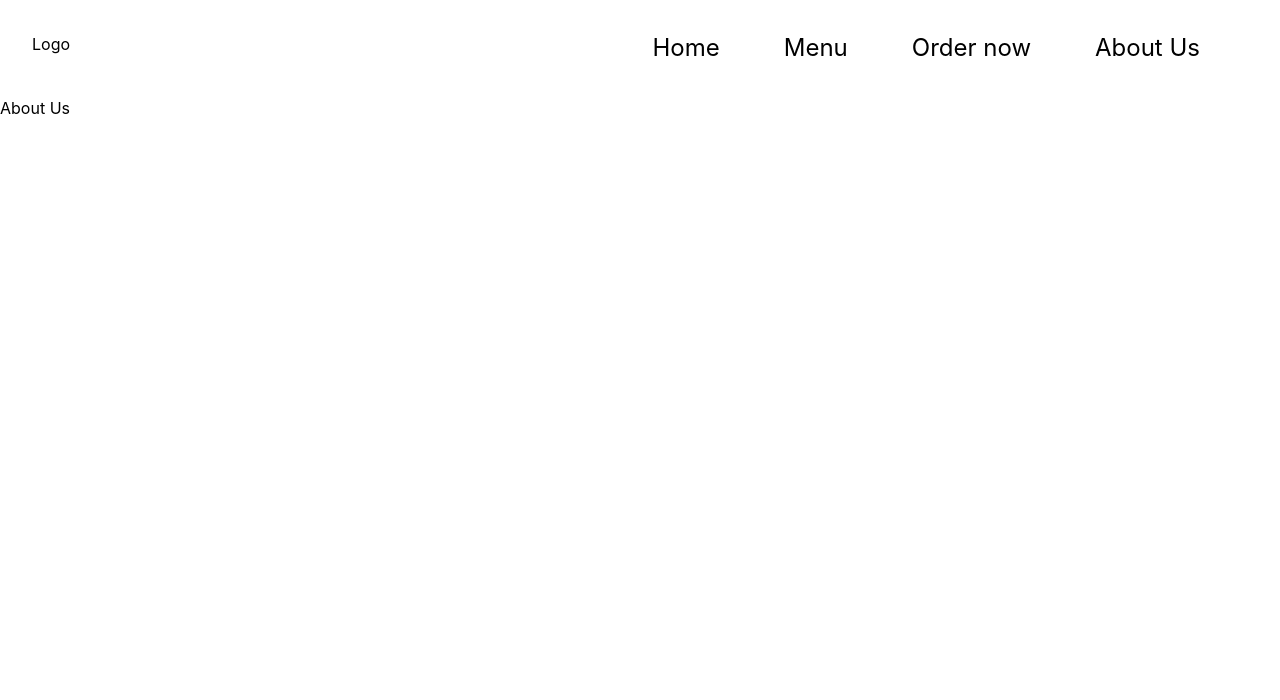
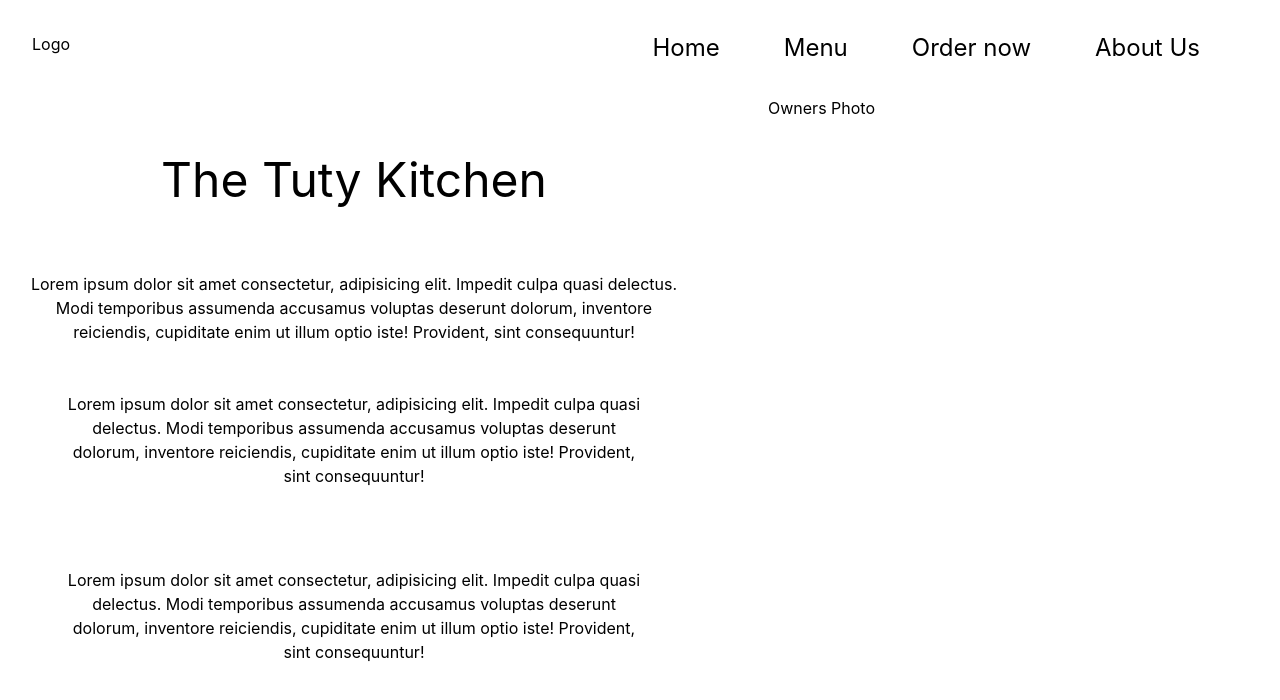
Before and after one commit to raymons123/The-Tuty-Kitchen, a React (Vite) app: page /aboutus in a window 1280 px wide. Shown: the top 700 px of the page. Built offline with nearby package versions, Linux system fonts and the light colour scheme.

Commit message:
completed the About page structure

```diff
--- a/src/pages/Aboutus.jsx
+++ b/src/pages/Aboutus.jsx
@@ -1,7 +1,23 @@
 function Aboutus() {
   return (
-    <div>
-      <h1>About Us</h1>
+    <div className="min-h-screen">
+      <div className="flex justofy-center gap-15">
+        <div className="w-3/5 max-w-2xl mx-auto">
+          <h1 className="text-5xl text-center p-15">The Tuty Kitchen</h1>
+          <p className="text-center p-2">
+            Lorem ipsum dolor sit amet consectetur, adipisicing elit. Impedit culpa quasi delectus. Modi temporibus assumenda accusamus voluptas deserunt dolorum, inventore reiciendis, cupiditate enim ut illum optio iste! Provident, sint consequuntur!
+          </p>
+          <p className="text-center p-10">
+            Lorem ipsum dolor sit amet consectetur, adipisicing elit. Impedit culpa quasi delectus. Modi temporibus assumenda accusamus voluptas deserunt dolorum, inventore reiciendis, cupiditate enim ut illum optio iste! Provident, sint consequuntur!
+          </p>
+          <p className="text-center p-10">
+            Lorem ipsum dolor sit amet consectetur, adipisicing elit. Impedit culpa quasi delectus. Modi temporibus assumenda accusamus voluptas deserunt dolorum, inventore reiciendis, cupiditate enim ut illum optio iste! Provident, sint consequuntur!
+          </p>
+        </div>
+        <div className="w-2/5">
+          <p>Owners Photo</p>
+        </div>
+      </div>
     </div>
   )
 }
```
